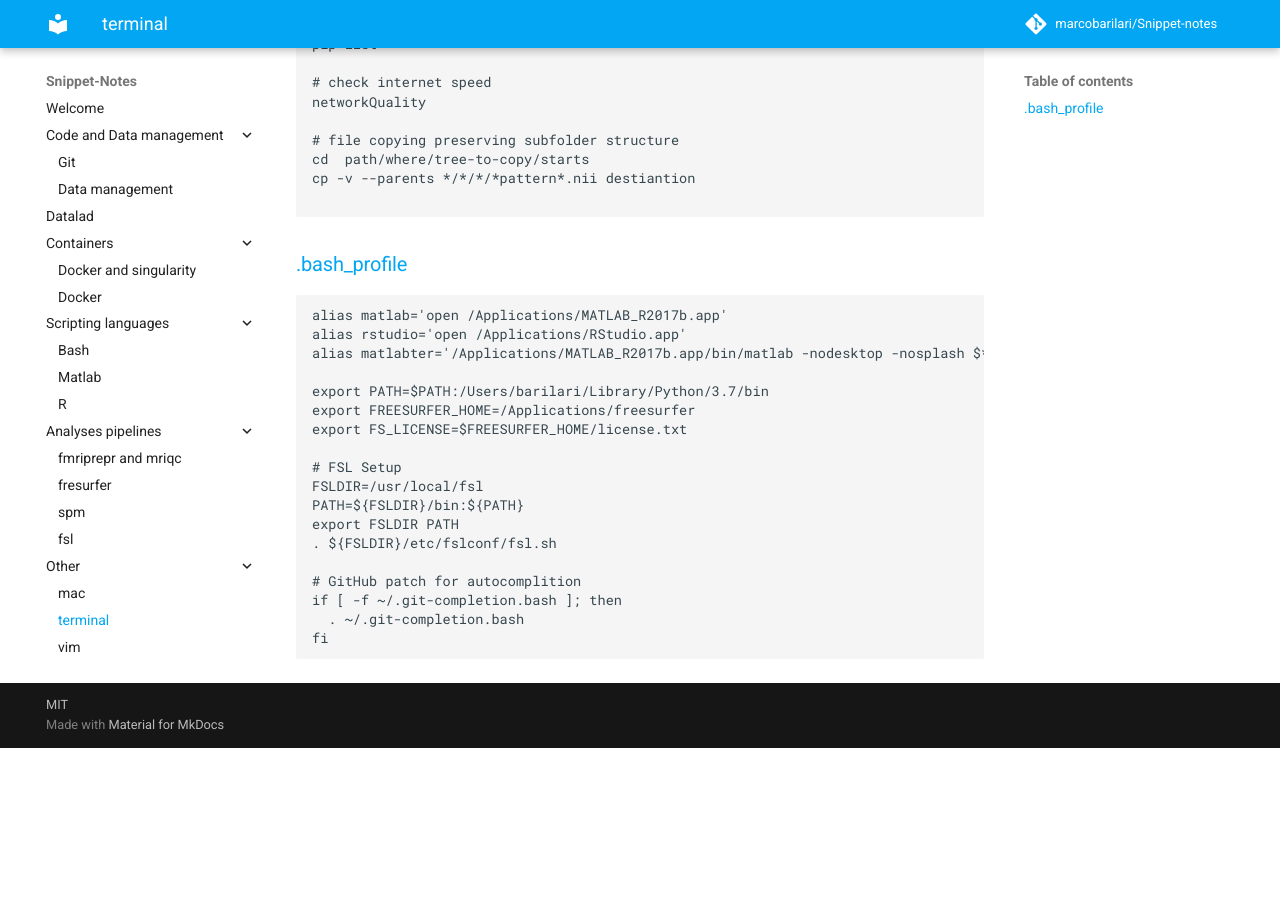
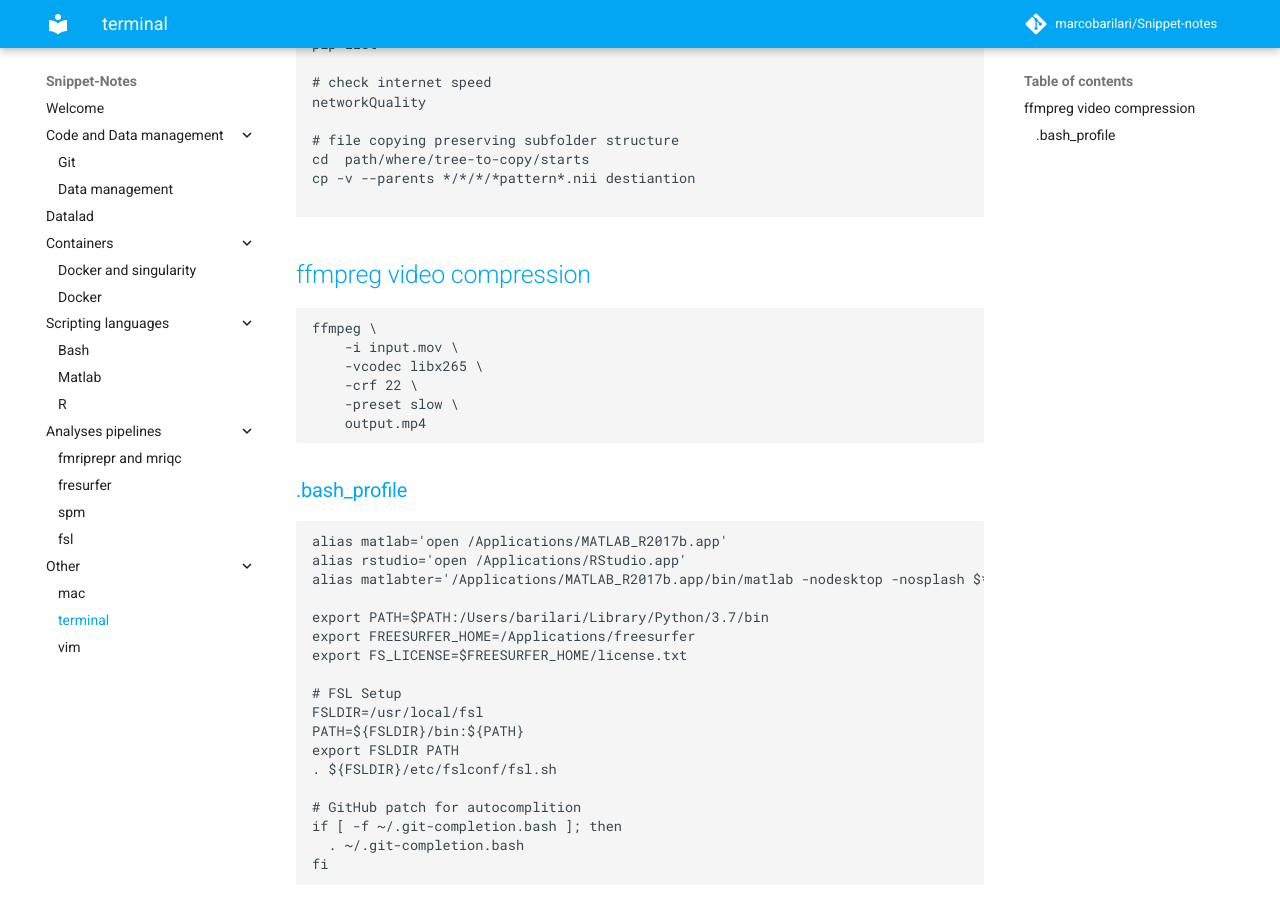
Before and after one commit to marcobarilari/Snippet-notes, an MkDocs documentation site: the page built from docs/terminal.md, in a window 1280 px wide and 900 px high, scrolled down 907 px. Built offline with MkDocs 1.6.1 and Material for MkDocs 9.7.7, drawn with Linux system fonts in a browser that asks for light colours; comment, search, counter and statistics services are not loaded; before the commit the page ends 1655 px from its top, so only the background shows below that.

Commit message:
Update terminal.md with ffmpeg info

````diff
--- a/docs/terminal.md
+++ b/docs/terminal.md
@@ -50,6 +50,16 @@ cp -v --parents */*/*/*pattern*.nii destiantion
 
 ```
 
+## ffmpreg video compression
+```bash
+ffmpeg \
+    -i input.mov \
+    -vcodec libx265 \
+    -crf 22 \
+    -preset slow \
+    output.mp4
+```
+
 ### .bash_profile
 
 ```bash_profile
````
